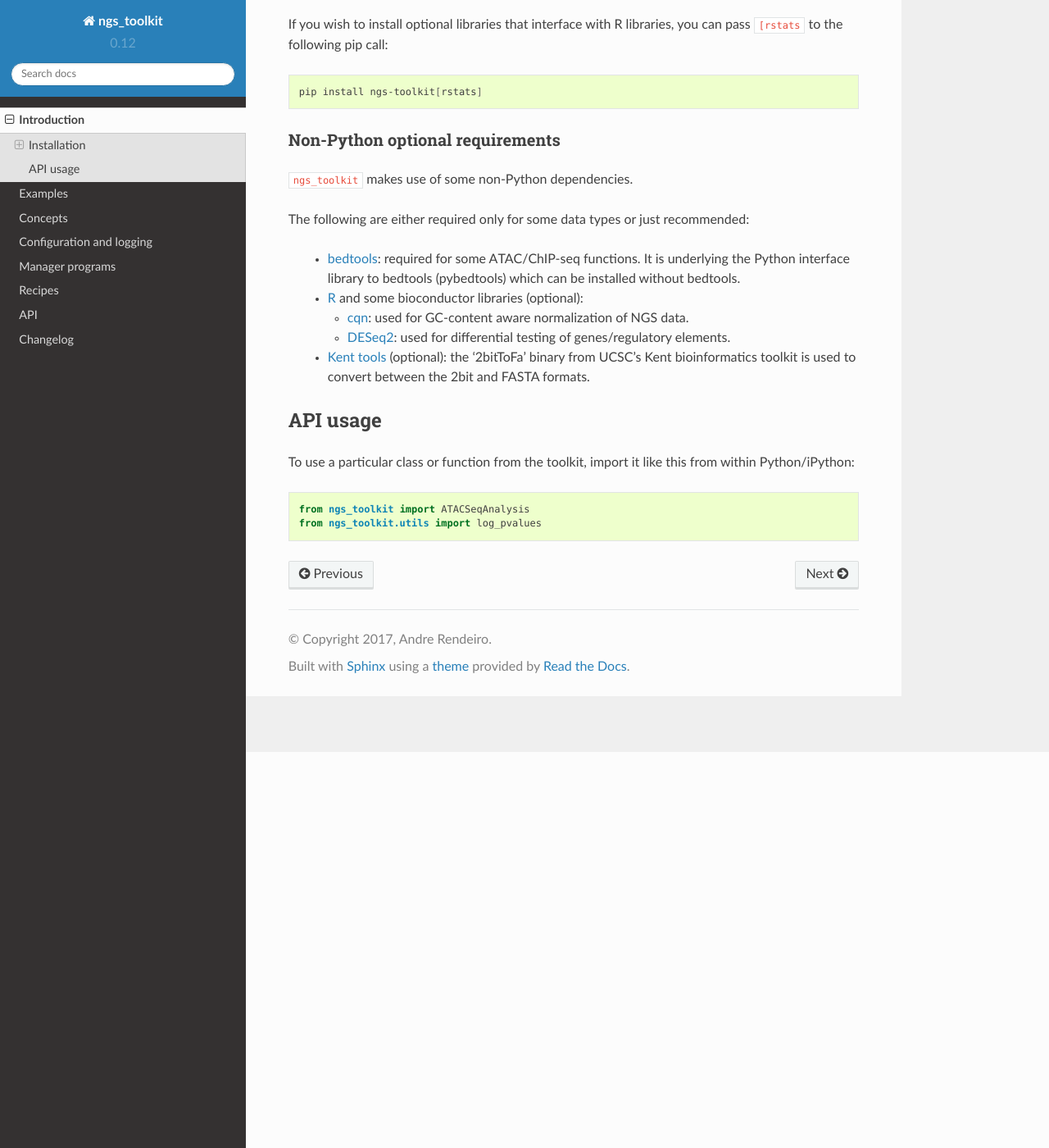
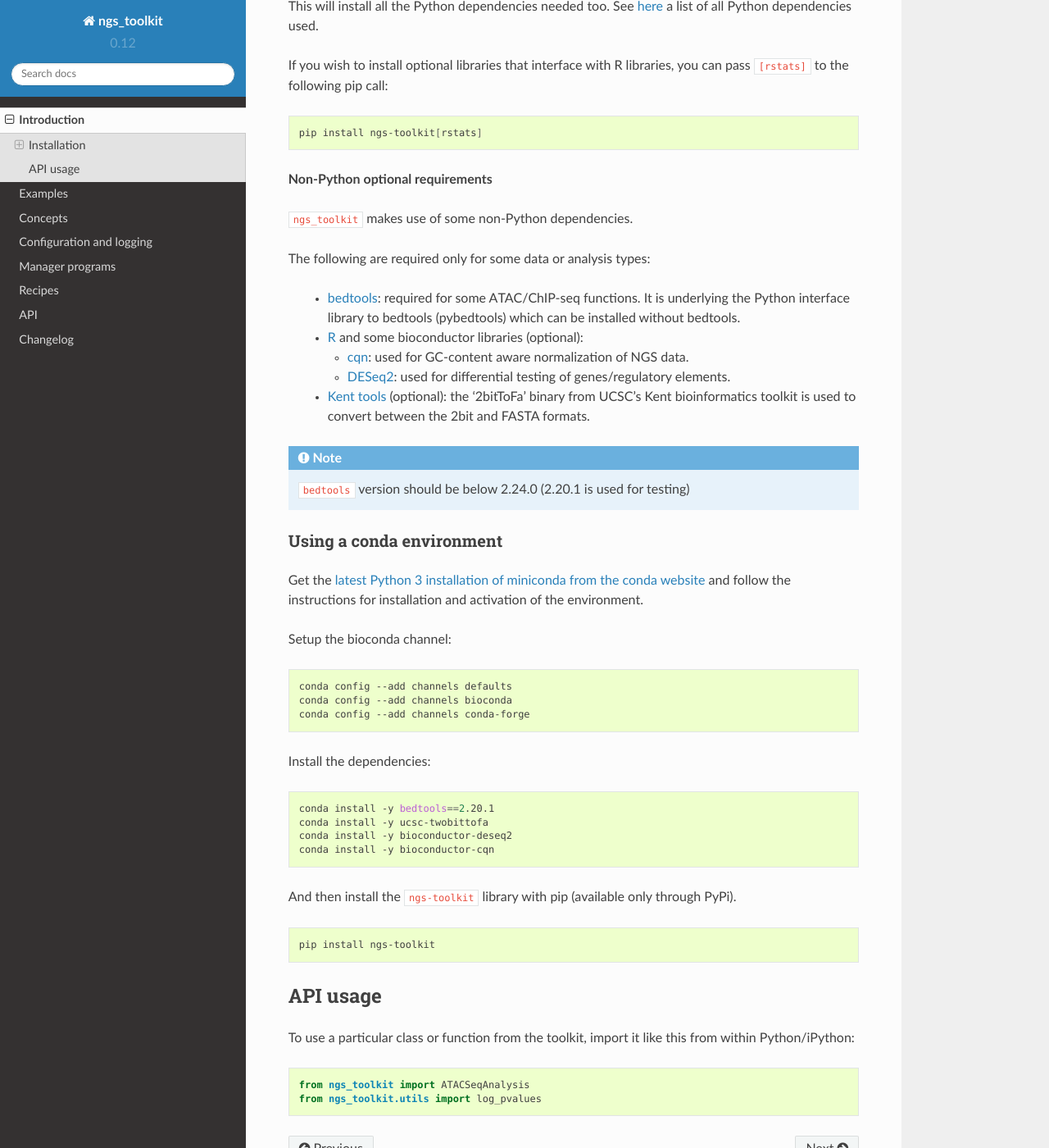
Before and after one commit to afrendeiro/toolkit, a Sphinx documentation site: the page built from docs/source/intro.rst, in a window 1280 px wide and 1400 px high, scrolled down 483 px. Shown: the whole window at 82% size. Built offline with Sphinx 7.4.7 and the Read the Docs theme 2.0.0, drawn with Linux system fonts in a browser that asks for light colours; some of the changed text lies outside the part shown.

Commit message:
add instructions to install with conda; reduce datasets for tests

```diff
--- a/docs/source/intro.rst
+++ b/docs/source/intro.rst
@@ -3,6 +3,9 @@ Introduction
 
 Installation
 =============================
+
+With pip
+-----------------------------
 
 ``ngs_toolkit`` is available for Python 3 only.
 
@@ -10,26 +13,27 @@ To install, simply do:
 
 .. code-block:: bash
 
-   pip install ngs-toolkit [--user]
+   pip install ngs-toolkit
 
-you might need the ``--user`` flag if not root or running in a virtual environment.
+you might need to add a ``--user`` flag if not root or running in a virtual environment.
 
-This will install all the Python dependencies needed too. See `here <https://github.com/afrendeiro/toolkit/blob/master/requirements/requirements.txt>`_ a list of all Python dependencies used.
+This will install all the Python dependencies needed too.
+See `here <https://github.com/afrendeiro/toolkit/blob/master/requirements/requirements.txt>`_ a list of all Python dependencies used.
 
 
-If you wish to install optional libraries that interface with R libraries, you can pass ``[rstats`` to the following pip call:
+If you wish to install optional libraries that interface with R libraries, you can pass ``[rstats]`` to the following pip call:
 
 .. code-block:: bash
 
    pip install ngs-toolkit[rstats]
 
 
-Non-Python optional requirements
------------------------------
+**Non-Python optional requirements**
+
 
 ``ngs_toolkit`` makes use of some non-Python dependencies.
 
-The following are either required only for some data types or just recommended:
+The following are required only for some data or analysis types:
 
  - `bedtools <https://bedtools.readthedocs.io/en/latest/>`_: required for some ATAC/ChIP-seq functions. It is underlying the Python interface library to bedtools (pybedtools) which can be installed without bedtools.
  - `R <https://www.r-project.org/>`_ and some bioconductor libraries (optional):
@@ -37,6 +41,38 @@ The following are either required only for some data types or just recommended:
    - `cqn <https://bioconductor.org/packages/release/bioc/html/cqn.html>`_: used for GC-content aware normalization of NGS data.
    - `DESeq2 <https://bioconductor.org/packages/release/bioc/html/DESeq2.html>`_: used for differential testing of genes/regulatory elements.
  - `Kent tools <https://github.com/ENCODE-DCC/kentUtils>`_ (optional): the '2bitToFa' binary from UCSC's Kent bioinformatics toolkit is used to convert between the 2bit and FASTA formats.
+
+.. note::
+	``bedtools`` version should be below 2.24.0 (2.20.1 is used for testing)
+
+
+Using a conda environment
+-----------------------------
+
+Get the `latest Python 3 installation of miniconda from the conda website <https://docs.conda.io/en/latest/miniconda.html>`_ and follow the instructions for installation and activation of the environment.
+
+Setup the bioconda channel:
+
+.. code-block:: bash
+
+	conda config --add channels defaults
+	conda config --add channels bioconda
+	conda config --add channels conda-forge
+
+Install the dependencies:
+
+.. code-block:: bash
+
+   conda install -y bedtools==2.20.1
+   conda install -y ucsc-twobittofa
+   conda install -y bioconductor-deseq2
+   conda install -y bioconductor-cqn
+
+And then install the ``ngs-toolkit`` library with pip (available only through PyPi).
+
+.. code-block:: bash
+
+	pip install ngs-toolkit
 
 
 API usage
--- a/setup.py
+++ b/setup.py
@@ -78,6 +78,11 @@ setup(
     keywords="bioinformatics, sequencing, ngs, ngs analysis, "
     + "ATAC-Seq, ChIP-seq, RNA-seq, project management",
     url="https://github.com/afrendeiro/toolkit",
+    project_urls={
+        "Bug Tracker": "https://github.com/afrendeiro/toolkit/issues",
+        "Documentation": "https://ngs-toolkit.readthedocs.io",
+        "Source Code": "https://github.com/afrendeiro/toolkit",
+    },
     author=u"Andre Rendeiro",
     author_email="afrendeiro@gmail.com",
     license="GPL3",
```
Also changed, not shown: .travis.yml, 1 other file.
